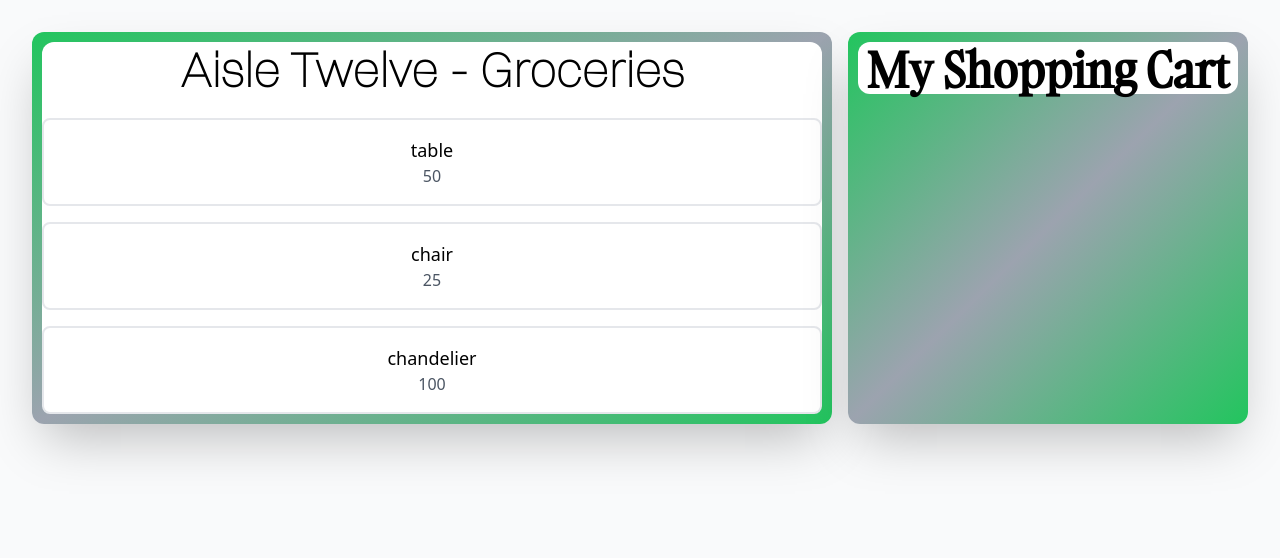
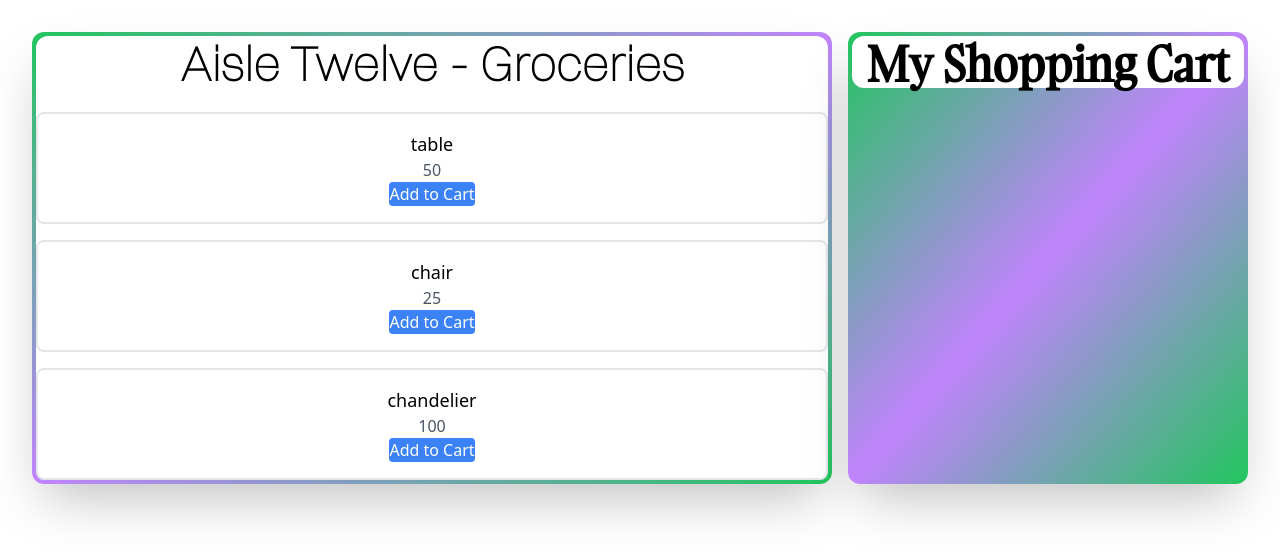
Before and after one commit to IanFLee/shopCart, a React (Vite) app: page / in a window 1280 px wide. Shown: the top 558 px of the page. Built offline with nearby package versions, Linux system fonts and the light colour scheme.

Commit message:
Add State

```diff
--- a/src/Components/Card.tsx
+++ b/src/Components/Card.tsx
@@ -16,7 +16,7 @@
 
 
 const Card = ( { title, font, children } ) => (
-	<div className="rounded-xl p-2.5 bg-gradient-to-br from-green-500 via-gray-400 to-green-500 shadow-2xl">
+	<div className="rounded-xl p-1 bg-gradient-to-br from-green-500 via-purple-400 to-green-500 shadow-2xl">
 		<div  className="bg-white rounded-xl">
 			<h2 className={`text-5xl pt-1 font-bold h-full w-full rounded-xl ${font}`}> { title } </h2>
 			<div className="mt-6">{children}</div>
--- a/src/Components/ProductShelf.tsx
+++ b/src/Components/ProductShelf.tsx
@@ -1,3 +1,4 @@
+import { useState } from 'react'
 import Card from './Card.tsx'
 
 	// Fetch API Data
@@ -20,13 +21,15 @@ import Card from './Card.tsx'
 	}
 	]
 
+
 	// Generate List of 'Product' Components
-	const ProductList = ( { products } ) => (
+	const ProductList = ( { products, addToCart } ) => (
 		<ul className="grid grid-cols-1 gap-4">
 			{products.map( (product) => (
 				<li key={product.id} className="border-2 rounded-lg p-4">
 					<h3 className="text-lg font-medium"> { product.name } </h3>
 					<p className="text-gray-600"> { product.price } </p>
+					<button className="bg-blue-500 text-white rounded" onClick={()=>addToCart(product)}>Add to Cart</button>
 				</li>
 			) ) }
 		</ul>
--- a/src/Components/ShoppingCart.tsx
+++ b/src/Components/ShoppingCart.tsx
@@ -3,9 +3,11 @@ import Card from './Card.tsx'
 
 export default function ShoppingCart () {
 	// Define List of Current Cart State
-	const product = {'name':'shoes','price':100}
+
 
 	// Generate REACT Cart with 'Product' Component
+
+
 
 	// Build and Export All
 	return <Card title="My Shopping Cart" font="font-gambarino" />
--- /dev/null
+++ b/src/Hooks/useCart.tsx
@@ -0,0 +1,21 @@
+export const useCart = () => {
+	const [currentCart, setCurrentCart] = useState(null);
+
+	const addToCart = (product) => {
+		// check state of cart for previous presence of product
+		// if yes, add 1 to quantity
+		// if no, add to cart w quantity 1
+
+		// check current cart state
+		setCurrentCart ( prevCart => {
+			// True if prevCart holds any product whose id matches the item given
+			const exists = prevCart.find( item => item.id === product.id);
+			// if True, and if
+			return exists ? prevCart.map(item=>item.id===product.id ? { ...item, quantity: item.quantity + 1 } : item)
+			: [ ...prevCart, { ...product, quantity: 1 }];
+		} );
+	}
+
+
+
+}
--- a/src/index.css
+++ b/src/index.css
@@ -1,7 +1,7 @@
 @tailwind base; @tailwind components; @tailwind utilities;
 
 body {
-	@apply bg-gray-50
+	@apply bg-white;
 }
 
 @font-face {
```
